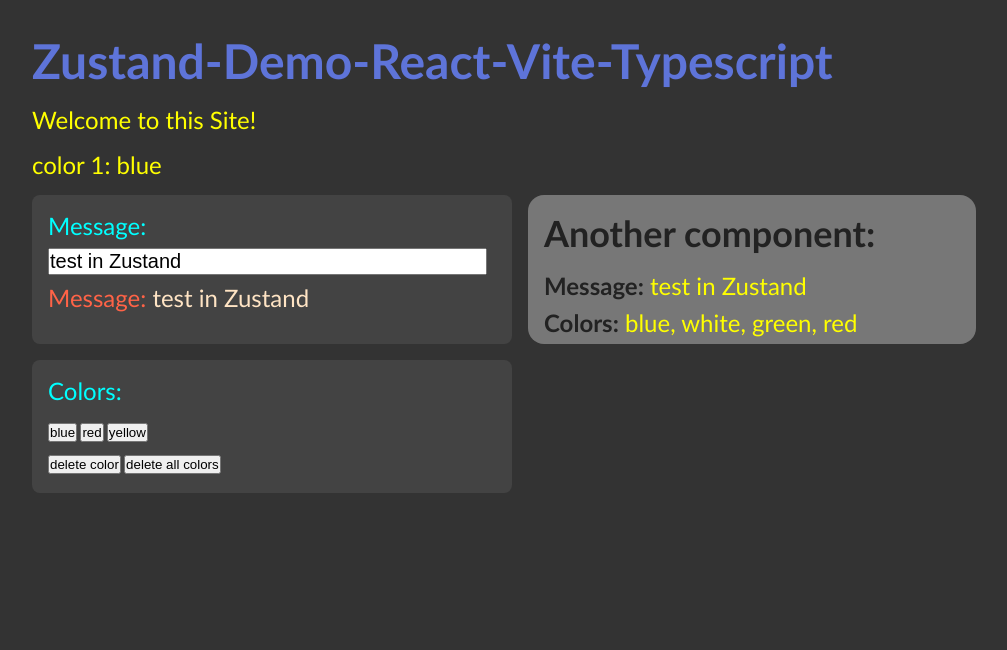
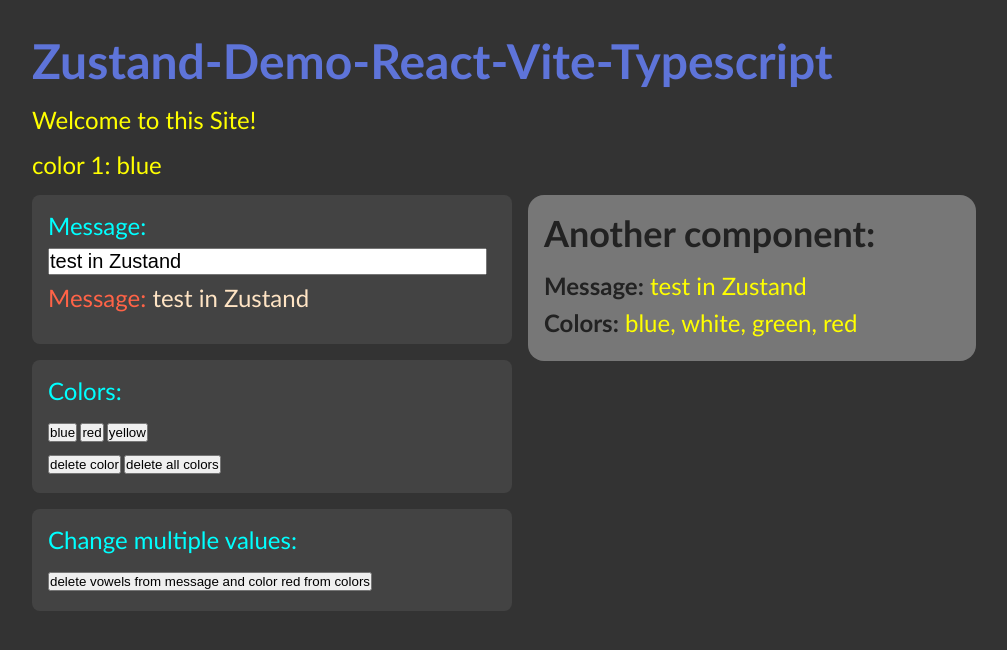
Before and after one commit to Scientific-Research/mk004-Zustand-Demo-React-Vite-Typescript, a React (Vite) app: page / in a window 1280 px wide. Shown: the top 650 px of the page, without its empty margins (0-1007 px from the left). Built offline with nearby package versions, Linux system fonts and the light colour scheme.

Commit message:
the change multiple values section is working well in store

```diff
--- a/src/App.scss
+++ b/src/App.scss
@@ -75,7 +75,7 @@
           width: 28rem;
           border-radius: 1rem;
           color: #222;
-          height: 9.3rem;
+          // height: 9.3rem;
 
           label {
             font-weight: bold;
--- a/src/App.tsx
+++ b/src/App.tsx
@@ -49,6 +49,16 @@
               delete all colors
             </button>
           </div>
+
+          {/* MULTIPLE VALUES */}
+          <div className="data">
+            <label>Change multiple values:</label>
+            <div>
+              <button onClick={() => store.deleteVowelsAndColorRed()}>
+                delete vowels from message and color red from colors
+              </button>
+            </div>
+          </div>
         </section>
 
         <section className="dataArea">
--- a/src/store.tsx
+++ b/src/store.tsx
@@ -10,6 +10,8 @@
   deleteAllColors: (colors: string[]) => void;
   addColor: (color: string) => void;
   deleteColor: () => void;
+
+  deleteVowelsAndColorRed: () => void;
 }
 
 export const useStore = create<IStore>((set) => ({
@@ -23,9 +25,16 @@
   // setColors: (colors) => set((state) => ({ ...state, colors })),
   deleteAllColors: (colors) => set((state) => ({ ...state, colors })),
 
-  addColor: (color) =>
-    set((state) => ({ state, colors: [...state.colors, color] })),
+  addColor: (color) => set((state) => ({ colors: [...state.colors, color] })),
 
   deleteColor: () =>
     set((state) => ({ state, colors: state.colors.slice(0, -1) })),
+
+  deleteVowelsAndColorRed: () =>
+    set((state) => {
+      const _state = { ...state };
+      _state.message = _state.message.replace(/[aeiou]/gi, '');
+      _state.colors = _state.colors.filter((m) => m !== 'red');
+      return _state;
+    }),
 }));
```
